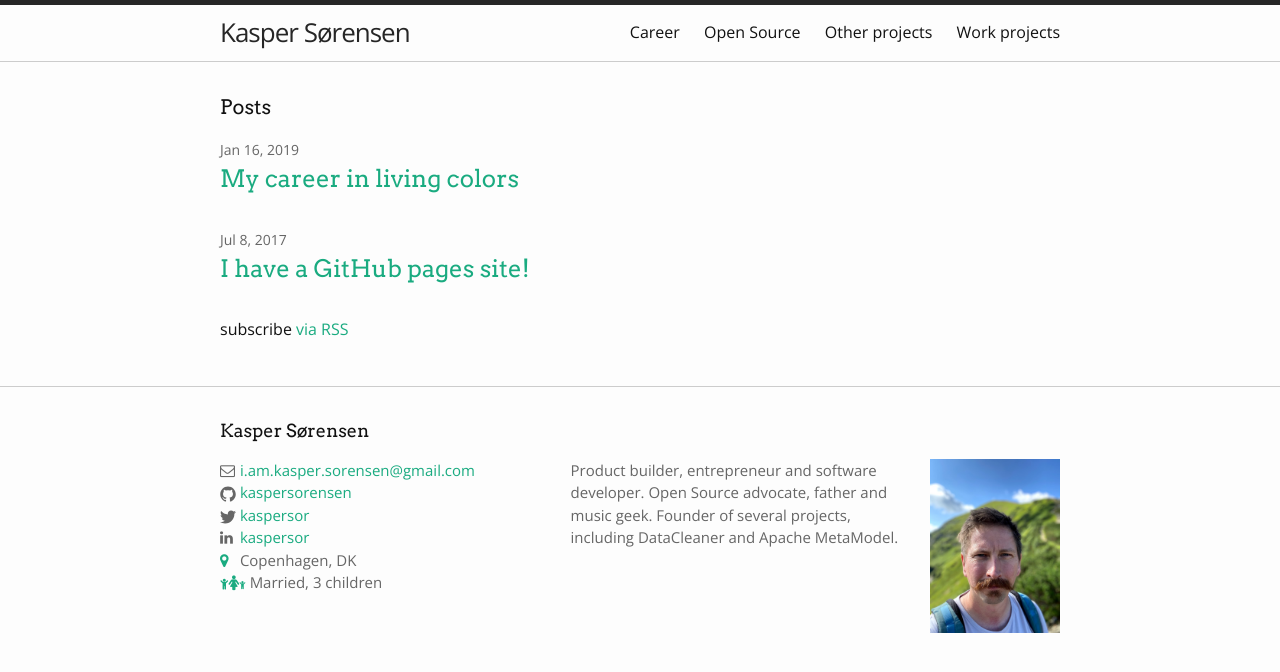
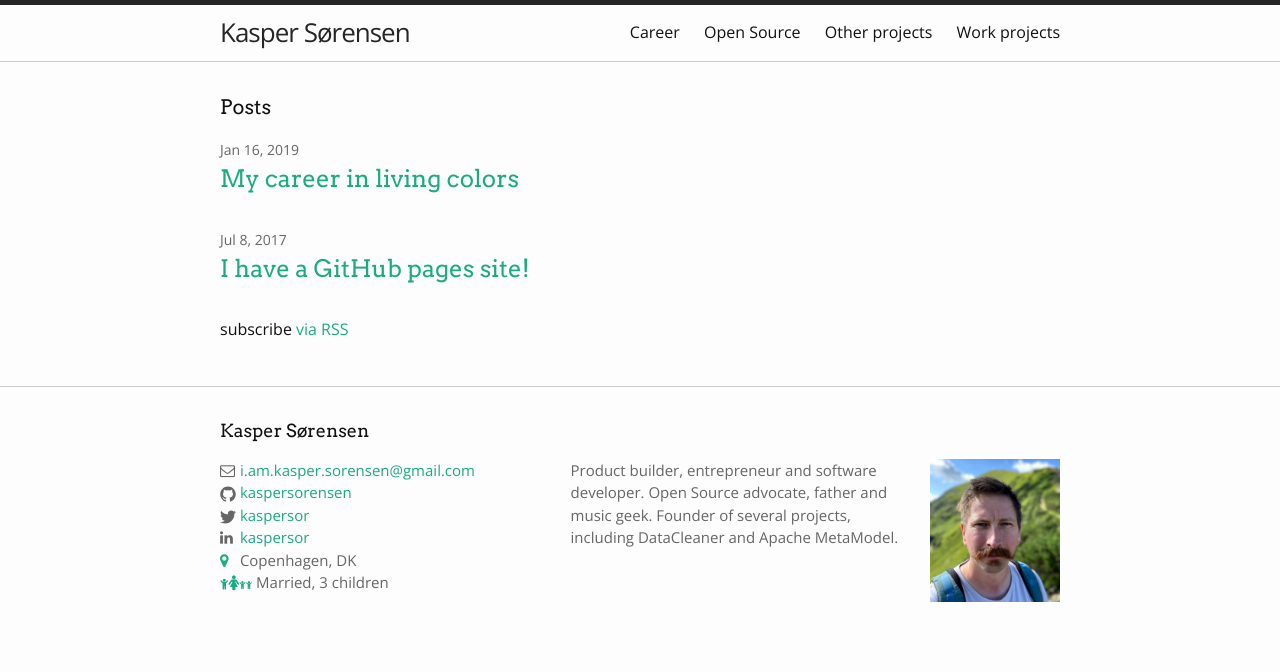
Before and after one commit to kaspersorensen/kaspersorensen.github.io, a Jekyll site: the page built from index.md, in a window 1280 px wide. Shown: the top 672 px of the page. Built offline with Jekyll 4.4.1, drawn with Linux system fonts in a browser that asks for light colours; nearby versions of some CDN libraries; a script that is not in the unit is left out.

Commit message:
Bio update

```diff
--- a/_includes/footer.html
+++ b/_includes/footer.html
@@ -29,7 +29,7 @@
           <li><i class="fa icon fa-linkedin" aria-hidden="true"></i> <a href="https://www.linkedin.com/in/kaspersor">kaspersor</a></li>
           <li><i class="fa brand icon fa-map-marker" aria-hidden="true"></i> Copenhagen, DK</li>
           <li>
-            <i class="fa brand fa-child small" aria-hidden="true"></i><i class="fa brand fa-female" aria-hidden="true"></i><i class="fa brand fa-child smaller" aria-hidden="true"></i>
+            <i class="fa brand fa-child small" aria-hidden="true"></i><i class="fa brand fa-female" aria-hidden="true"></i><i class="fa brand fa-child smaller" aria-hidden="true"></i><i class="fa brand fa-child smaller" aria-hidden="true"></i>
             Married, 3 children
           </li>
         </ul>
```
Also changed, not shown: assets/photos/ks_outdoors01.jpg.
